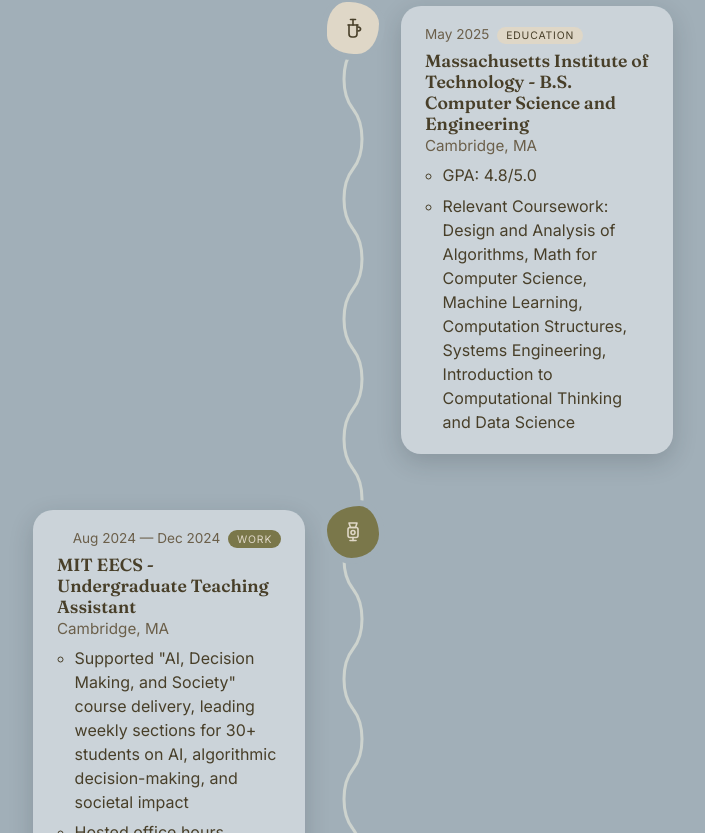
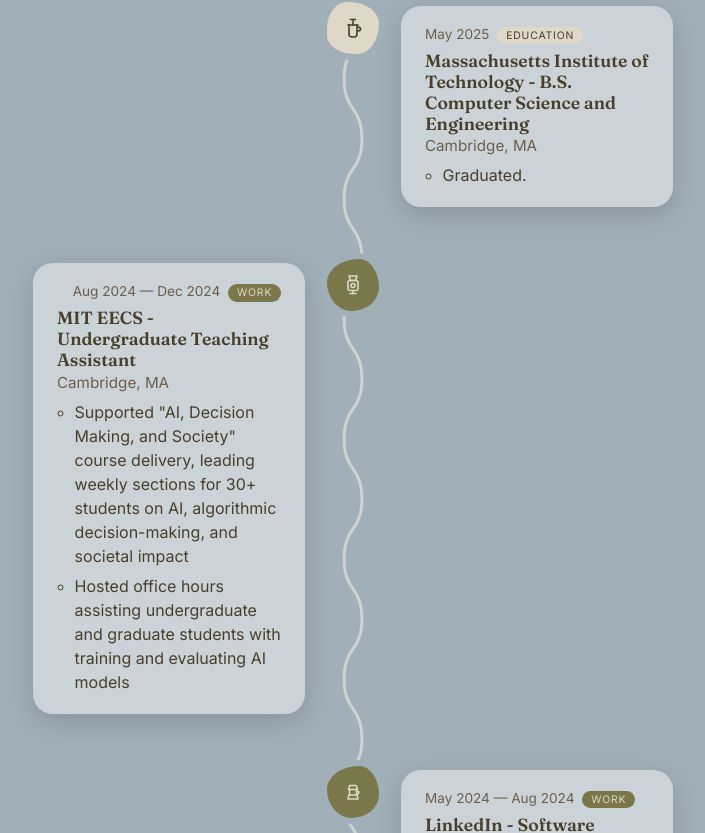
Before and after one commit to czheng10/czheng10.github.io, a React (Vite) app: page /#/professional in a window 1280 px wide. Shown: the part 1247-2080 px from the top of the page, without its empty margins (287-992 px from the left). Built offline with nearby package versions, Linux system fonts and the light colour scheme.

Commit message:
Simplify education entries to a single Started/Graduated line
Education cards don't need resume-style bullets (GPA, coursework,
certificate wording) -- the header/subheader already say what and
where, so the body just marks the milestone.

```diff
--- a/src/data/timelineData.js
+++ b/src/data/timelineData.js
@@ -24,10 +24,7 @@
     header: 'Massachusetts Institute of Technology - B.S. Computer Science and Engineering',
     subheader: 'Cambridge, MA',
     type: 'education',
-    bullets: [
-      'GPA: 4.8/5.0',
-      'Relevant Coursework: Design and Analysis of Algorithms, Math for Computer Science, Machine Learning, Computation Structures, Systems Engineering, Introduction to Computational Thinking and Data Science',
-    ],
+    bullets: ['Graduated.'],
   },
   {
     date: 'Aug 2024 — Dec 2024',
@@ -84,15 +81,13 @@
     header: 'Codepath - Advanced Software Engineering Course',
     subheader: 'New York, NY',
     type: 'education',
-    bullets: [
-      'Awarded Certificate of Achievement after completing lectures and panels on data structures and algorithms',
-    ],
+    bullets: ['Graduated.'],
   },
   {
     date: 'Aug 2021',
     header: 'Massachusetts Institute of Technology - Started B.S. in Computer Science and Engineering',
     subheader: 'Cambridge, MA',
     type: 'education',
-    bullets: ['Where it all began.'],
+    bullets: ['Started.'],
   },
 ]
```
